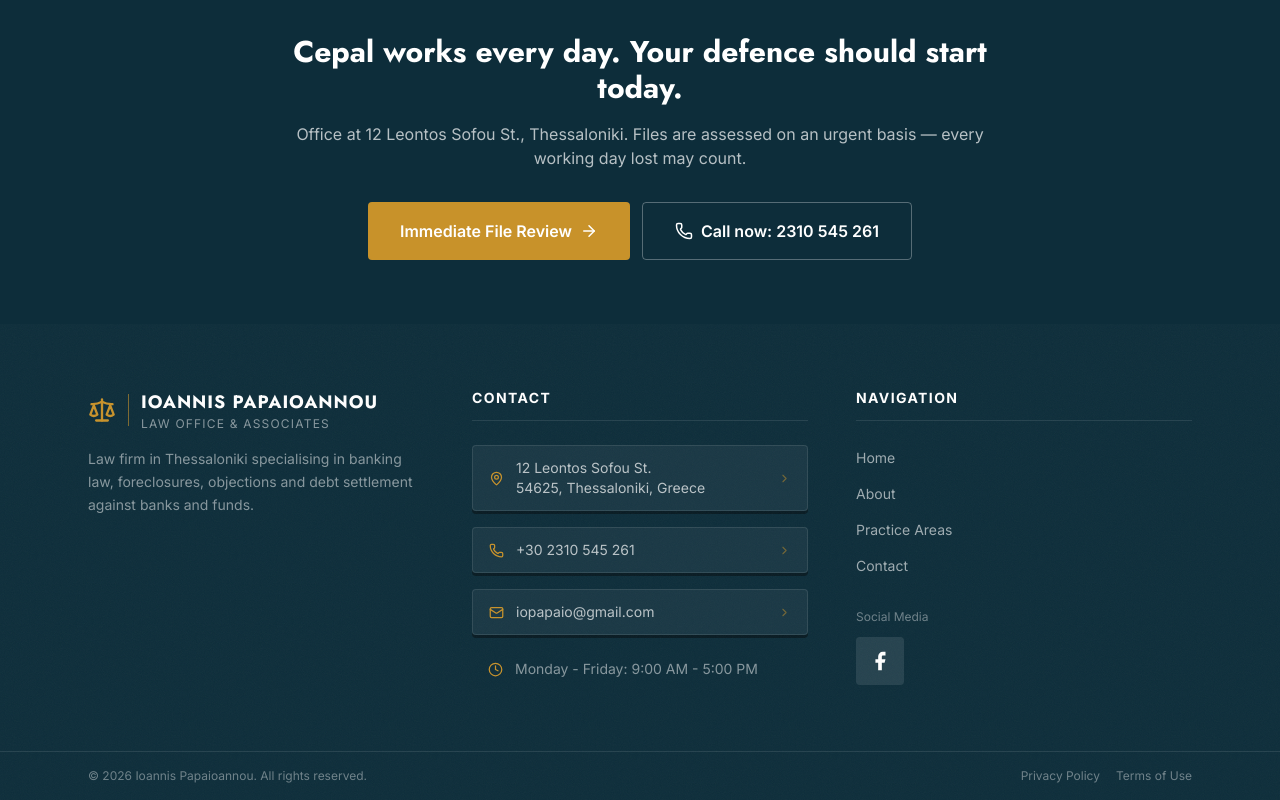
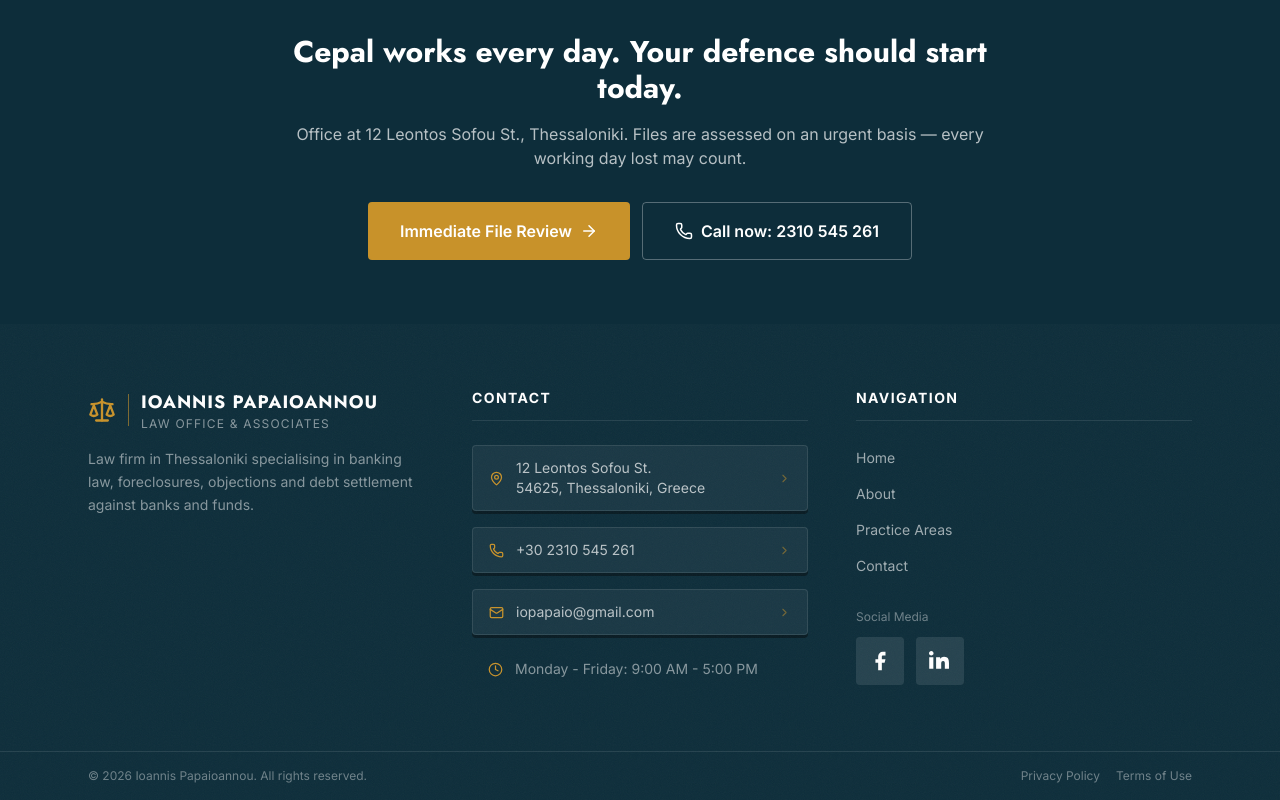
Before and after one commit to theobean/law-firm-site, a Next.js app: page /en/funds/cepal in a window 1280 px wide. Shown: the part 4108-4908 px from the top of the page. Built offline with nearby package versions, Linux system fonts and the light colour scheme; no server answers.

Commit message:
Add LinkedIn profile link (footer icon + JSON-LD sameAs)

```diff
--- a/src/app/[locale]/layout.tsx
+++ b/src/app/[locale]/layout.tsx
@@ -176,6 +176,7 @@ export default async function LocaleLayout({
     },
     sameAs: [
       "https://www.facebook.com/IoannisPapaioannouLawyer",
+      "https://www.linkedin.com/in/%CE%B9%CF%89%CE%AC%CE%BD%CE%BD%CE%B7%CF%82-%CF%80%CE%B1%CF%80%CE%B1%CF%8A%CF%89%CE%AC%CE%BD%CE%BD%CE%BF%CF%85-367845416/",
       "https://maps.google.com/?cid=10350029232005631470",
     ],
   };
--- a/src/components/Footer.tsx
+++ b/src/components/Footer.tsx
@@ -87,10 +87,14 @@ export default function Footer() {
             {/* Social */}
             <div className="mt-8 flex flex-col items-start">
               <p className="text-white/40 text-xs mb-3">{t("footer.social")}</p>
-              <div className="flex">
+              <div className="flex gap-3">
                 {/* Facebook */}
                 <a href="https://www.facebook.com/IoannisPapaioannouLawyer" target="_blank" rel="noopener noreferrer" aria-label="Facebook" className="w-12 h-12 bg-white/10 hover:bg-accent flex items-center justify-center rounded-sm transition-colors">
                   <svg viewBox="0 0 24 24" fill="currentColor" width="22" height="22"><path d="M18 2h-3a5 5 0 0 0-5 5v3H7v4h3v8h4v-8h3l1-4h-4V7a1 1 0 0 1 1-1h3z"/></svg>
+                </a>
+                {/* LinkedIn */}
+                <a href="https://www.linkedin.com/in/%CE%B9%CF%89%CE%AC%CE%BD%CE%BD%CE%B7%CF%82-%CF%80%CE%B1%CF%80%CE%B1%CF%8A%CF%89%CE%AC%CE%BD%CE%BD%CE%BF%CF%85-367845416/" target="_blank" rel="noopener noreferrer" aria-label="LinkedIn" className="w-12 h-12 bg-white/10 hover:bg-accent flex items-center justify-center rounded-sm transition-colors">
+                  <svg viewBox="0 0 24 24" fill="currentColor" width="22" height="22"><path d="M4.98 3.5C4.98 4.88 3.87 6 2.5 6S0 4.88 0 3.5 1.12 1 2.5 1 4.98 2.12 4.98 3.5zM.24 8h4.52v12.5H.24V8zm7.5 0h4.33v1.71h.06c.6-1.14 2.07-2.34 4.26-2.34 4.56 0 5.4 3 5.4 6.9v6.23h-4.52v-5.52c0-1.32-.02-3.02-1.84-3.02-1.84 0-2.12 1.44-2.12 2.92v5.62H7.74V8z"/></svg>
                 </a>
               </div>
             </div>
```
